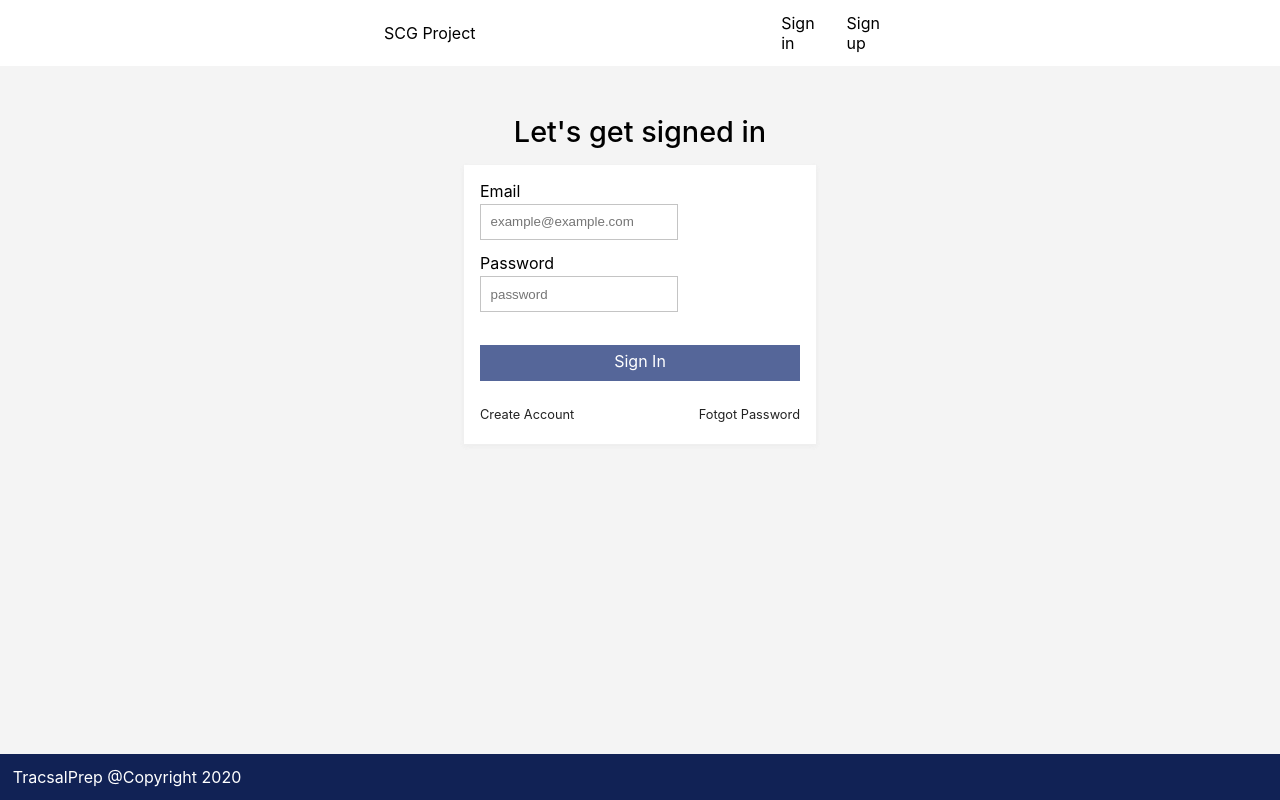
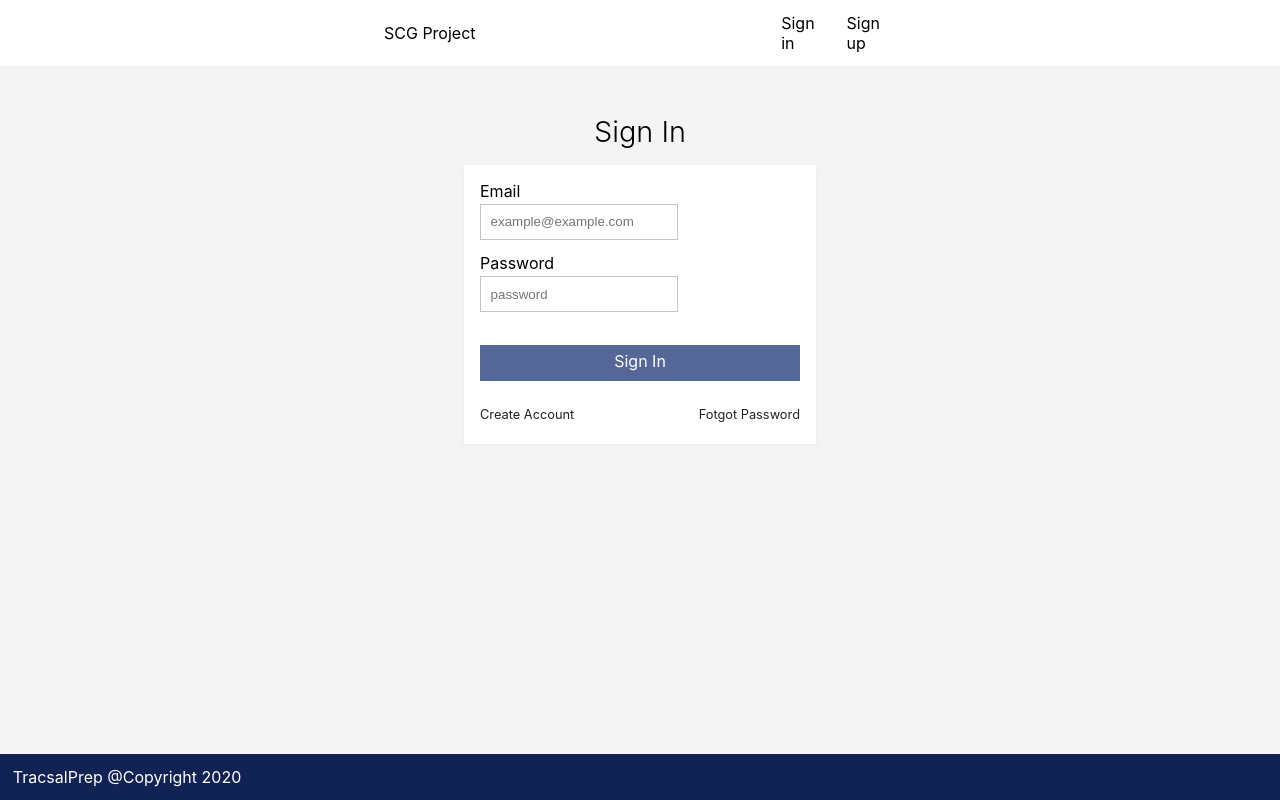
Before and after one commit to jamindev/scgprojectfrontend, a React (Create React App) app: page / in a window 1280 px wide. Built offline with nearby package versions, Linux system fonts and the light colour scheme.

Commit message:
9th commit

```diff
--- a/src/components/body/auth/signin/signin.css
+++ b/src/components/body/auth/signin/signin.css
@@ -15,7 +15,7 @@
 }
 
 .body_signin_heading{
-    font-weight: 500;
+    font-weight: 300;
     font-size: 1.8rem;
     margin: 3rem 1rem 1rem 1rem;
 }
--- a/src/components/body/auth/signin/signin.js
+++ b/src/components/body/auth/signin/signin.js
@@ -87,7 +87,7 @@ class Signin extends Component {
         return (
             <div className="body_signin">
                 <div className="body_signin_heading">
-                    Let's get signed in
+                    Sign In
                 </div>
                 <div className="body_signin_form">
                     <div className="error_msg">
--- a/src/components/body/auth/signup/signup.css
+++ b/src/components/body/auth/signup/signup.css
@@ -15,7 +15,7 @@
 }
 
 .body_signup_heading{
-    font-weight: 500;
+    font-weight: 300;
     font-size: 1.8rem;
     margin: 2rem 0 0.4rem 0;
 }
--- a/src/components/body/auth/signup/signup.js
+++ b/src/components/body/auth/signup/signup.js
@@ -72,7 +72,7 @@ class Signup extends Component {
             return (
                 <div className="body_signup">
                     <div className="body_signup_heading">
-                        Quick sign up!
+                        Sign up
                     </div>
                     <div className="body_signup_form">
                         <form onSubmit={this.signin}>
```
